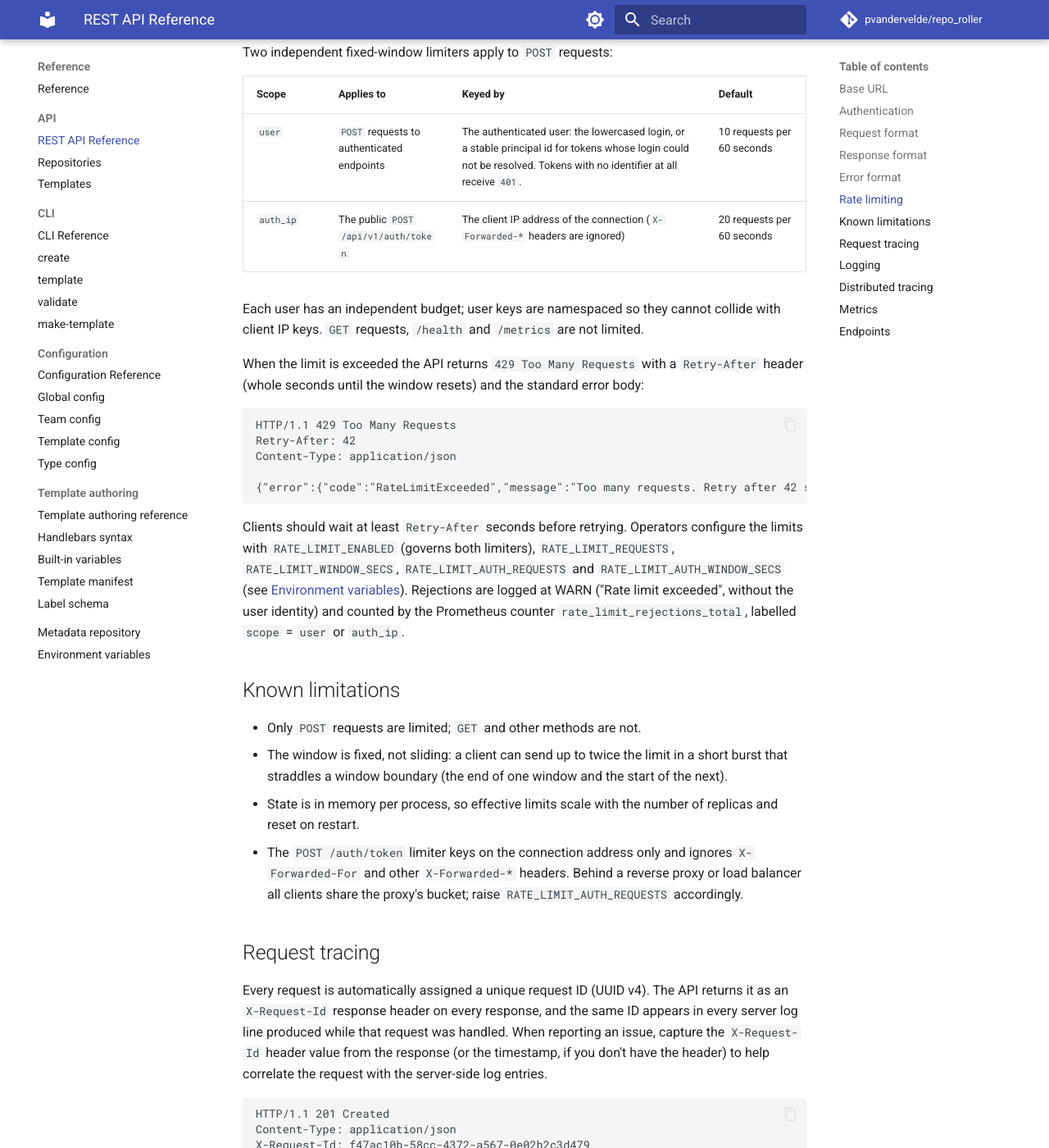
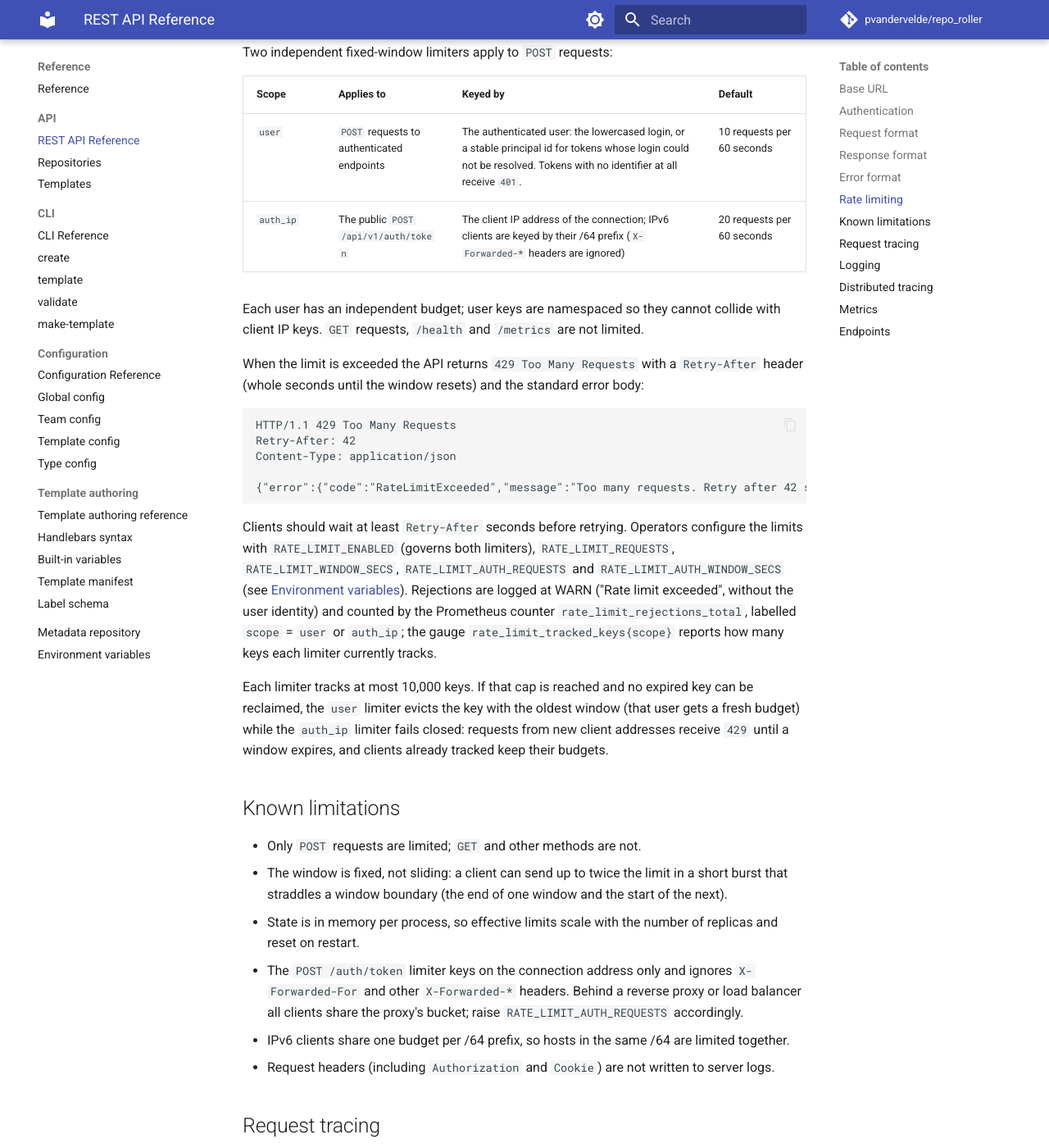
Before and after one commit to pvandervelde/repo_roller, an MkDocs documentation site: the page built from docs/user/reference/api/index.md, in a window 1280 px wide and 1400 px high, scrolled down 2215 px. Shown: the whole window at 82% size. Built offline with MkDocs 1.6.1 and Material for MkDocs 9.7.7, drawn with Linux system fonts in a browser that asks for light colours; comment, search, counter and statistics services are not loaded.

Commit message:
docs(api): document key cap, fail-closed auth limiter, IPv6 /64 keying and tracked-keys gauge
Describe the 10,000-key hard cap and its per-limiter policy, /64 IPv6
keying, the rate_limit_tracked_keys{scope} gauge, and that request
headers are no longer logged. Update catalog and changeset.

Co-Authored-By: Claude Sonnet 5.5 <noreply@anthropic.com>

```diff
--- a/docs/user/reference/api/index.md
+++ b/docs/user/reference/api/index.md
@@ -89,7 +89,7 @@ Two independent fixed-window limiters apply to `POST` requests:
 | Scope | Applies to | Keyed by | Default |
 |---|---|---|---|
 | `user` | `POST` requests to authenticated endpoints | The authenticated user: the lowercased login, or a stable principal id for tokens whose login could not be resolved. Tokens with no identifier at all receive `401`. | 10 requests per 60 seconds |
-| `auth_ip` | The public `POST /api/v1/auth/token` | The client IP address of the connection (`X-Forwarded-*` headers are ignored) | 20 requests per 60 seconds |
+| `auth_ip` | The public `POST /api/v1/auth/token` | The client IP address of the connection; IPv6 clients are keyed by their /64 prefix (`X-Forwarded-*` headers are ignored) | 20 requests per 60 seconds |
 
 Each user has an independent budget; user keys are namespaced so they cannot collide with client IP
 keys. `GET` requests, `/health` and `/metrics` are not limited.
@@ -110,7 +110,13 @@ with `RATE_LIMIT_ENABLED` (governs both limiters), `RATE_LIMIT_REQUESTS`, `RATE_
 `RATE_LIMIT_AUTH_REQUESTS` and `RATE_LIMIT_AUTH_WINDOW_SECS` (see
 [Environment variables](../environment-variables.md)). Rejections are logged at WARN
 ("Rate limit exceeded", without the user identity) and counted by the Prometheus counter
-`rate_limit_rejections_total`, labelled `scope` = `user` or `auth_ip`.
+`rate_limit_rejections_total`, labelled `scope` = `user` or `auth_ip`; the gauge
+`rate_limit_tracked_keys{scope}` reports how many keys each limiter currently tracks.
+
+Each limiter tracks at most 10,000 keys. If that cap is reached and no expired key can be
+reclaimed, the `user` limiter evicts the key with the oldest window (that user gets a fresh budget)
+while the `auth_ip` limiter fails closed: requests from new client addresses receive `429` until a
+window expires, and clients already tracked keep their budgets.
 
 ## Known limitations
 
@@ -122,6 +128,8 @@ with `RATE_LIMIT_ENABLED` (governs both limiters), `RATE_LIMIT_REQUESTS`, `RATE_
 - The `POST /auth/token` limiter keys on the connection address only and ignores `X-Forwarded-For`
   and other `X-Forwarded-*` headers. Behind a reverse proxy or load balancer all clients share the
   proxy's bucket; raise `RATE_LIMIT_AUTH_REQUESTS` accordingly.
+- IPv6 clients share one budget per /64 prefix, so hosts in the same /64 are limited together.
+- Request headers (including `Authorization` and `Cookie`) are not written to server logs.
 
 ## Request tracing
 
```
Also changed, not shown: .changeset/add-api-rate-limiting.md (+5 -0 lines), crates/repo_roller_api/README.md (+11 -2 lines), docs/catalog.md (+4 -2 lines), docs/spec/architecture/components.md (+9 -3 lines), docs/user/reference/environment-variables.md (+4 -2 lines).
